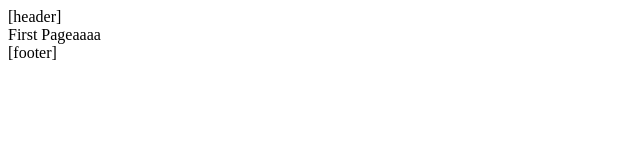
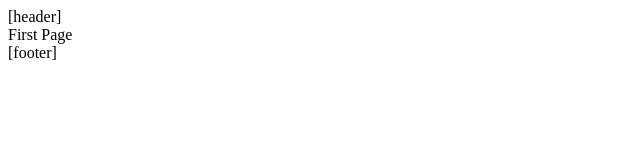
Before and after one commit to p6te/next-first-project, a Next.js app: page / in a window 1280 px wide. Shown: the top 160 px of the page, without its empty margins (0-640 px from the left). Built offline with nearby package versions, Linux system fonts and the light colour scheme.

Commit message:
control commit

```diff
--- a/app/page.tsx
+++ b/app/page.tsx
@@ -1,5 +1,5 @@
 const HomePage: React.FC = () => {
-  return <div>First Pageaaaa</div>;
+  return <div>First Page</div>;
 };
 
 export default HomePage;
```
